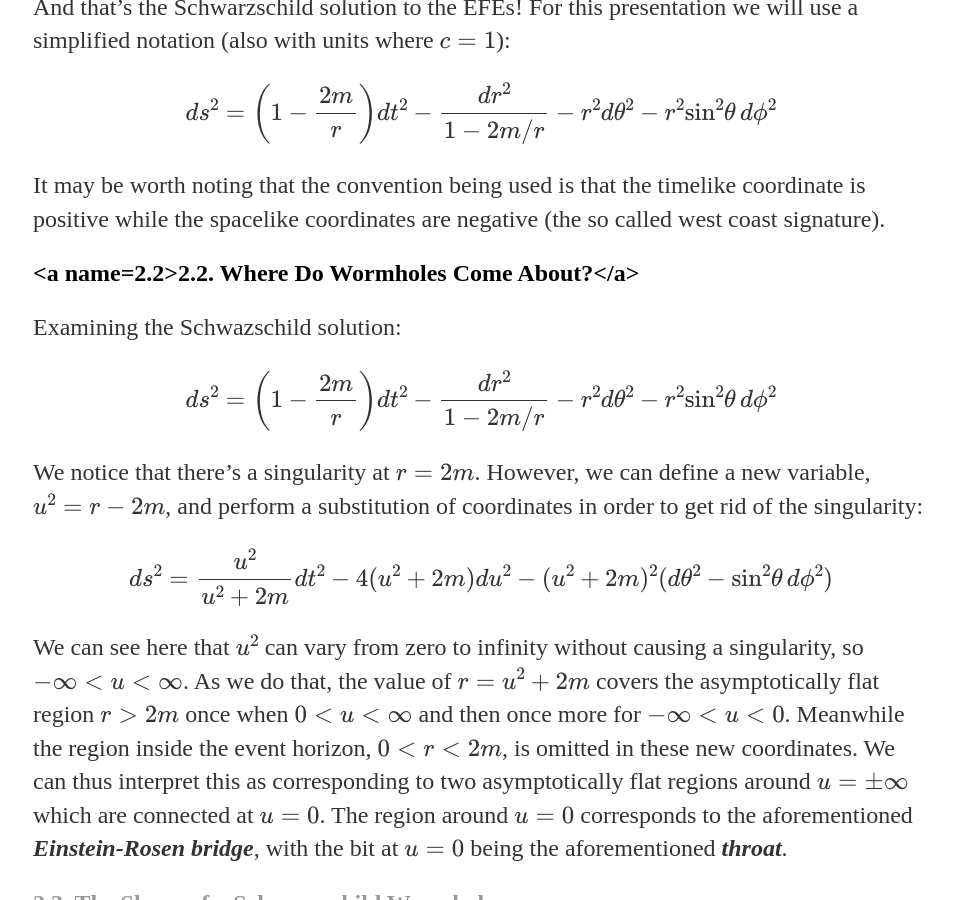
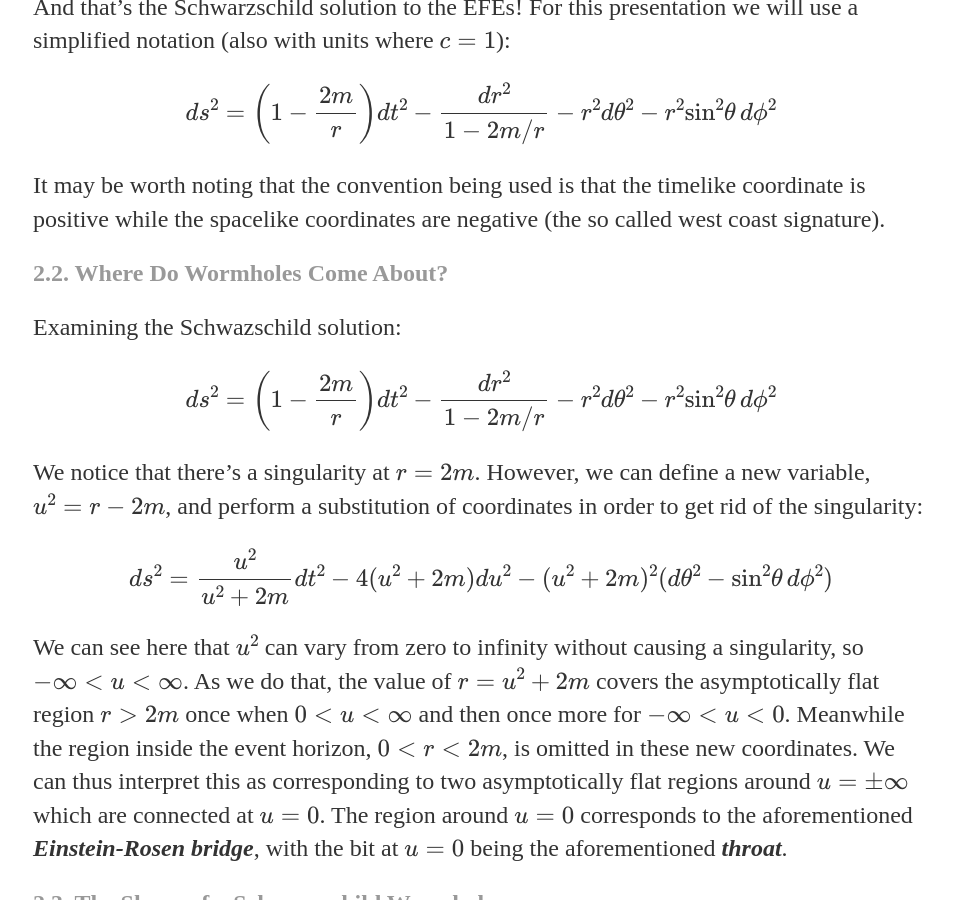
Before and after one commit to naaap/naaap.github.io, a Jekyll site: the page built from _posts/2017-11-02-WORMHOLES.md, in a window 1280 px wide and 900 px high, scrolled down 4332 px. Shown: the whole window, without its empty margins (159-1112 px from the left). Built offline with Jekyll 4.4.1, drawn with Linux system fonts in a browser that asks for light colours; our own code applies the rules of GitHub Pages for plain Markdown files; formulas are drawn with MathJax 3; some of the changed text lies outside the part shown.

Commit message:
Update 2017-11-02-WORMHOLES.md

```diff
--- a/_posts/2017-11-02-WORMHOLES.md
+++ b/_posts/2017-11-02-WORMHOLES.md
@@ -81,7 +81,7 @@ And that's the Schwarzschild solution to the EFEs! For this presentation we will
 
 It may be worth noting that the convention being used is that the timelike coordinate is positive while the spacelike coordinates are negative (the so called west coast signature).
 
-## <a name=2.2>2.2. Where Do Wormholes Come About?</a>
+## <a name="2.2">2.2. Where Do Wormholes Come About?</a>
 
 Examining the Schwazschild solution:
 
@@ -178,7 +178,7 @@ t = 2m\;\textrm{arctanh}\left(\pm 1\right) \Rightarrow t = \pm \infty \\
 \end{cases}
 \\]
 
-#### <a name=3.2.2>3.2.2. Case where \\(u > v\\), with \\(v > 0\\)</a>
+#### <a name="3.2.2">3.2.2. Case where \\(u > v\\), with \\(v > 0\\)</a>
 
 In this case \\(k > 1\\). This means that \\((k^{2}-1)v^{2} > 0\\), so:
 
```
